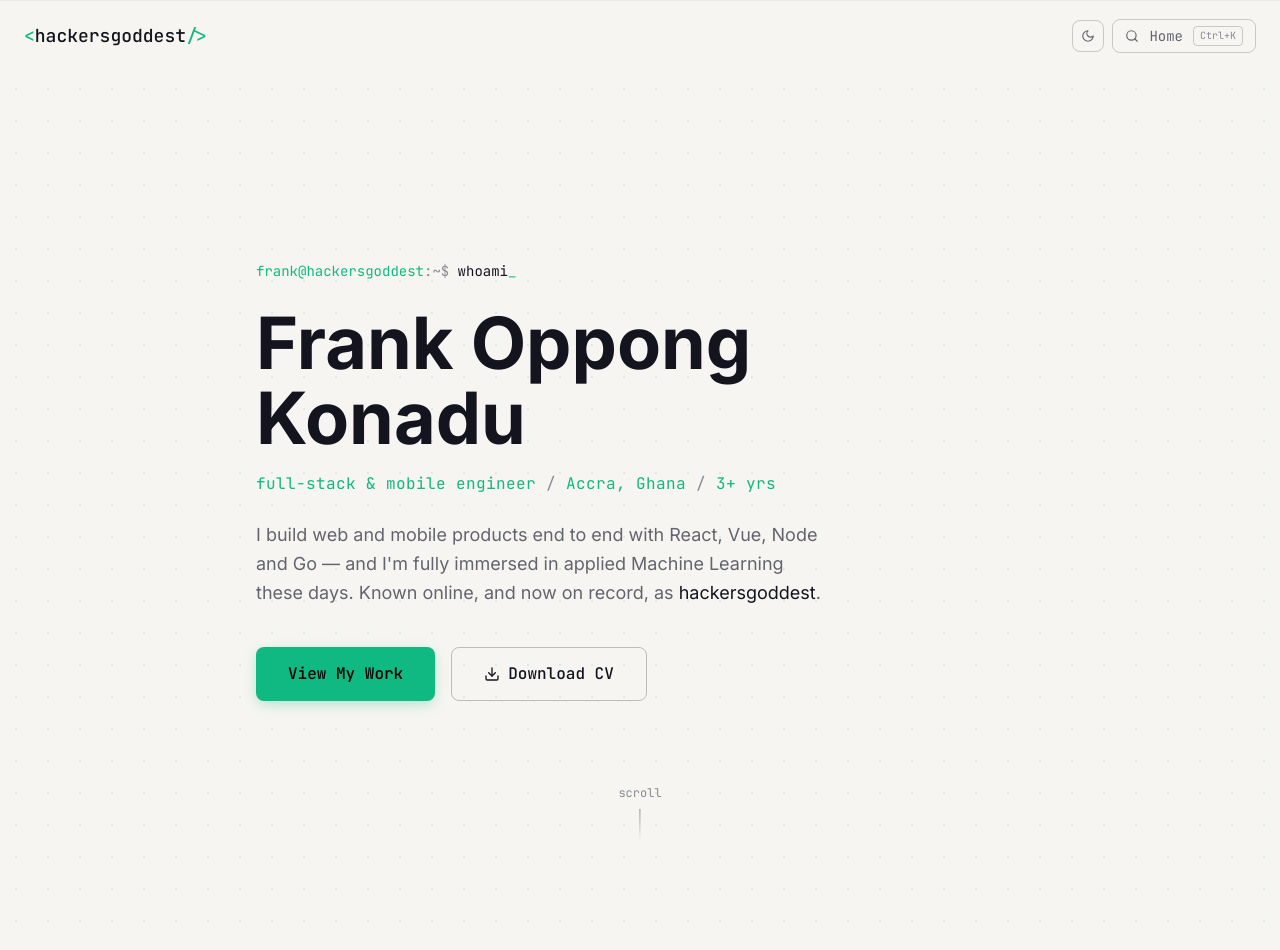
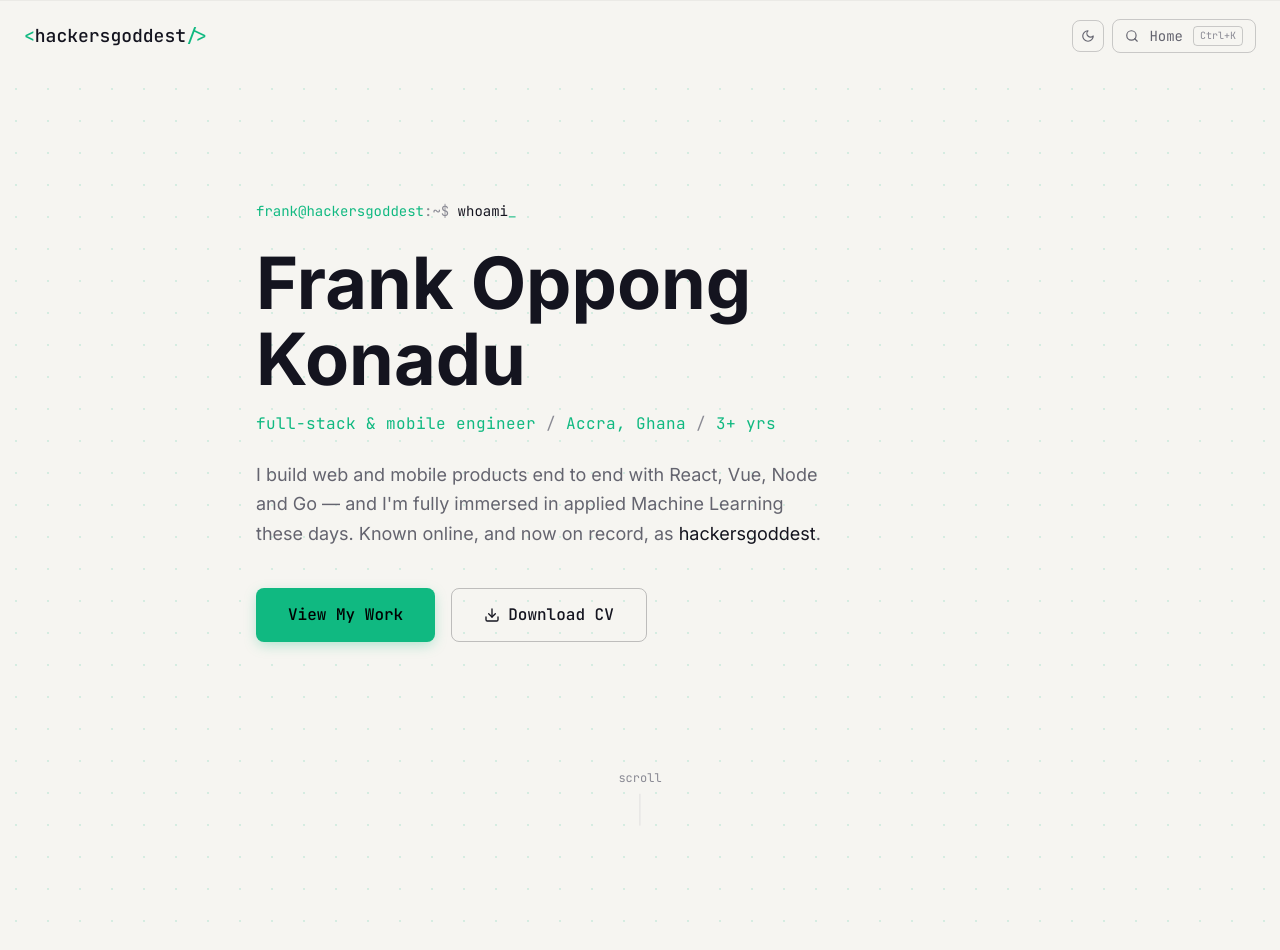
Before and after one commit to Hackersgoddest/my-portfolio, a Vue app: page / in a window 1280 px wide. Shown: the top 950 px of the page. Built offline with nearby package versions, Linux system fonts and the light colour scheme.

Commit message:
feat: enhance HomeSection with improved scroll cue animation and layout adjustments

```diff
--- a/src/components/sections/HomeSection.vue
+++ b/src/components/sections/HomeSection.vue
@@ -1,5 +1,5 @@
 <template>
-  <section class="relative flex min-h-screen flex-col justify-center overflow-hidden pt-20 pb-16 short-screen:pt-14">
+  <section class="relative flex min-h-screen flex-col overflow-hidden pt-24 pb-16 sm:pt-32">
     <div class="container-custom relative z-10">
       <div class="max-w-3xl">
         <!-- Terminal kicker -->
@@ -52,10 +52,12 @@
     </div>
 
     <!-- Scroll cue -->
-    <div class="absolute bottom-8 left-1/2 z-10 -translate-x-1/2">
-      <div class="flex flex-col items-center gap-2 font-mono text-xs text-fg-faint">
+    <div class="absolute bottom-10 left-1/2 z-10 -translate-x-1/2 sm:bottom-12">
+      <div class="scroll-cue flex flex-col items-center gap-2 font-mono text-xs text-fg-faint">
         scroll
-        <div class="h-8 w-px bg-linear-to-b from-fg-faint to-transparent"></div>
+        <div class="relative h-8 w-px overflow-hidden bg-fg-faint/20">
+          <div class="scroll-cue-beam absolute inset-x-0 h-8 w-px bg-linear-to-b from-transparent via-primary-green to-transparent"></div>
+        </div>
       </div>
     </div>
   </section>
@@ -105,3 +107,40 @@ onMounted(() => {
 
 onUnmounted(() => clearInterval(scrambleTimer));
 </script>
+
+<style scoped>
+.scroll-cue {
+  animation: scroll-cue-float 2.4s ease-in-out infinite;
+}
+
+.scroll-cue-beam {
+  animation: scroll-cue-beam 1.8s ease-in-out infinite;
+}
+
+@keyframes scroll-cue-float {
+  0%,
+  100% {
+    transform: translateY(0);
+  }
+  50% {
+    transform: translateY(4px);
+  }
+}
+
+@keyframes scroll-cue-beam {
+  0% {
+    transform: translateY(-100%);
+  }
+  60%,
+  100% {
+    transform: translateY(100%);
+  }
+}
+
+@media (prefers-reduced-motion: reduce) {
+  .scroll-cue,
+  .scroll-cue-beam {
+    animation: none;
+  }
+}
+</style>
```
